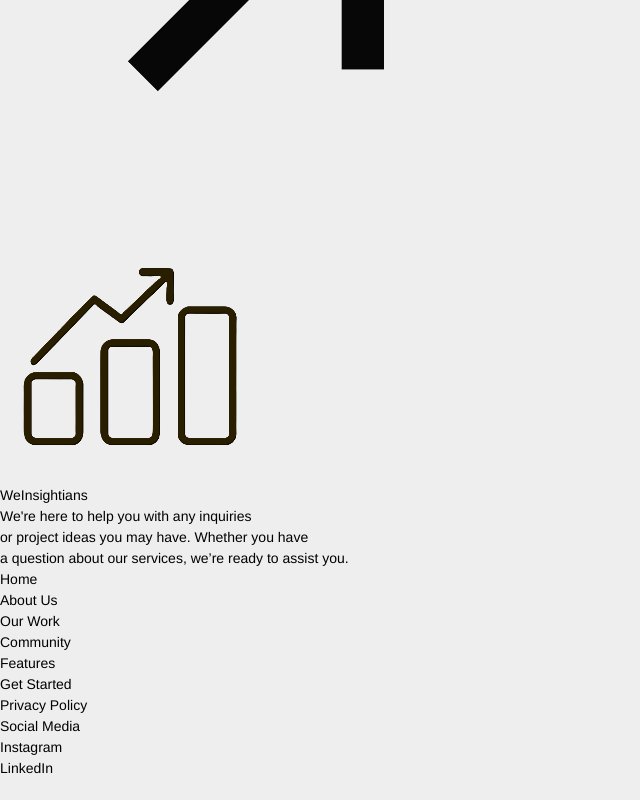
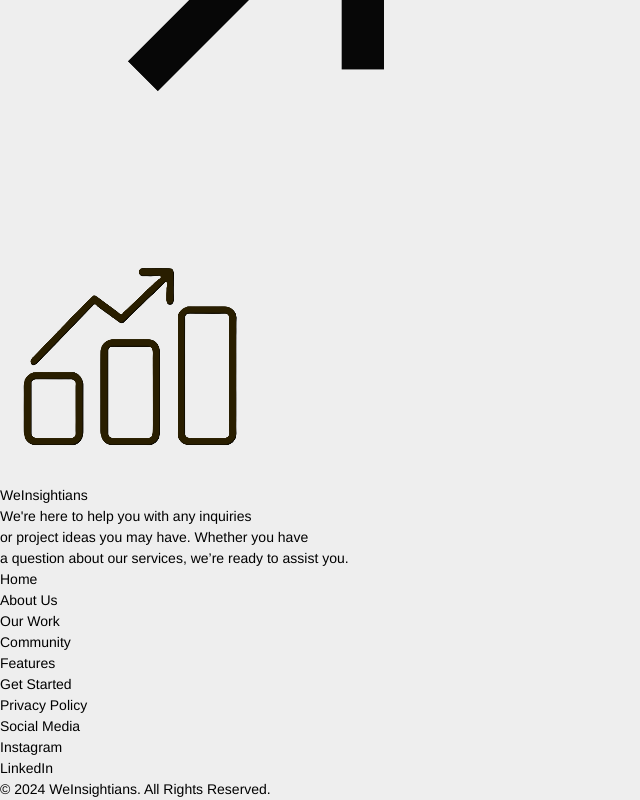
Before and after one commit to ZaidulV21/weinsightians-org, a React (Vite) app: page / in a window 1280 px wide. Shown: the part 4374-5174 px from the top of the page, without its empty margins (0-640 px from the left). Before the commit the page ends 5153 px from the top, so only its background shows below. Built offline with nearby package versions, Linux system fonts and the light colour scheme.

Commit message:
Update Footer

```diff
--- a/src/components/Footer.jsx
+++ b/src/components/Footer.jsx
@@ -11,7 +11,7 @@ const Footer = () => {
                     <img src='/bgWIcon.png' alt='We Insightians Logo' className='mr-2 w-16 h-16' />
                     <h2 className='text-xl font-bold'>WeInsightians</h2>
                 </NavLink>
-                <p className='text-sm text-gray-600 mt-2'>
+                <p className='text-sm text-gray-600 mt-2 font-[gilroy]'>
                     We're here to help you with any inquiries <br />or project ideas you may have. Whether you have <br /> a question about our services, we’re ready to assist you.
                 </p>
                 </div>
@@ -40,6 +40,10 @@ const Footer = () => {
                     </div>
                 </div>
             </div>
+            <div className='mt-10 text-center'>
+               <a href="#"> <p className='text-sm text-gray-600'>© 2024 WeInsightians. All Rights Reserved.
+                </p></a>
+            </div>
         </div>
     );
 };
```
